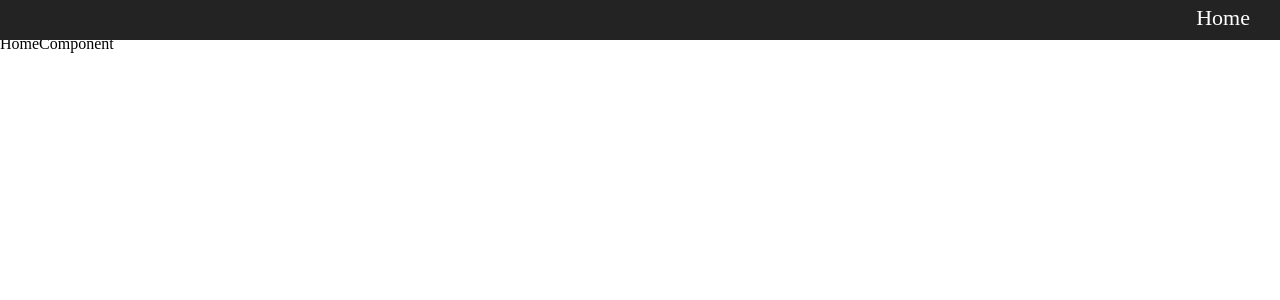
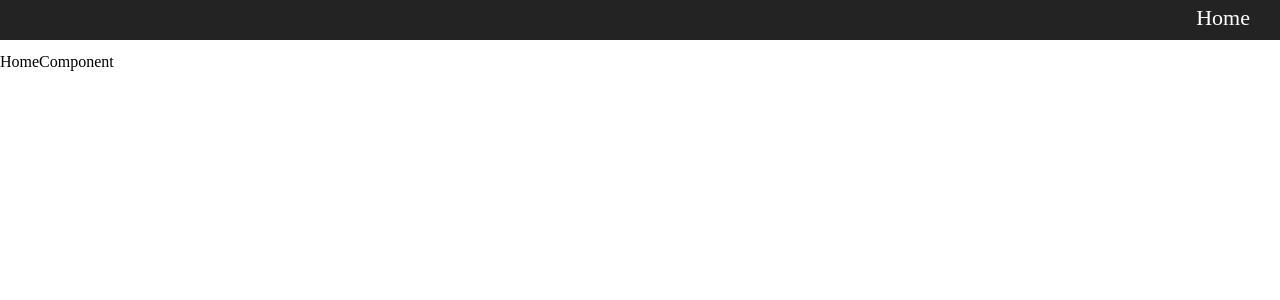
Before and after one commit to AlandelFresno/TaskCRUD-Front, a Next.js app: page / in a window 1280 px wide. Shown: the top 300 px of the page. Built offline with nearby package versions, Linux system fonts and the light colour scheme.

Commit message:
💄UI : Fix Navbar blocking components

```diff
--- a/components/Navbar/styles/Navbar.module.scss
+++ b/components/Navbar/styles/Navbar.module.scss
@@ -67,7 +67,7 @@
 
 @media (min-width: 426px) {
   .NavbarContainer {
-    padding-bottom: 30px;
+    padding-bottom: 3rem;
     .menuToggle {
       input {
         cursor: default;
```
